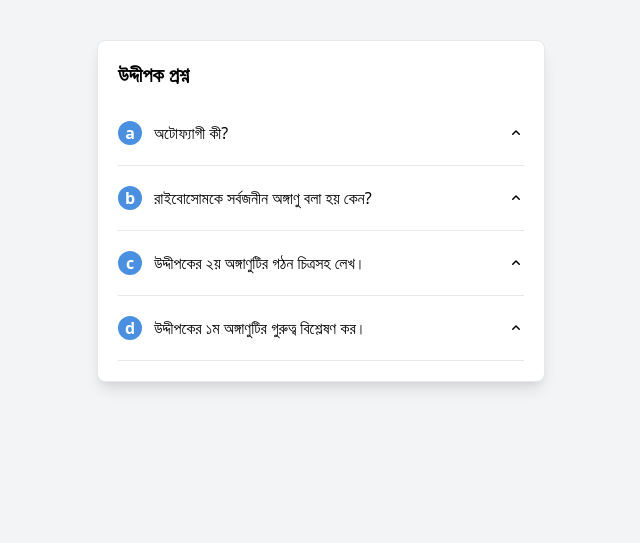
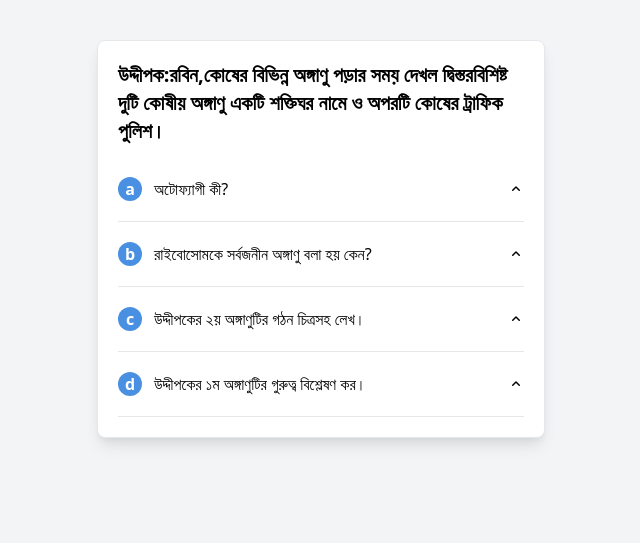
Before and after one commit to Asifurrahman-Noyons/accordion_cq, a plain HTML site: page index.html in a window 1280 px wide. Shown: the whole page, without its empty margins (319-959 px from the left). Drawn offline with nearby package versions, Linux system fonts and the light colour scheme.

Commit message:
Update index.html

```diff
--- a/index.html
+++ b/index.html
@@ -40,7 +40,7 @@
         // Sample data for the accordion titles and content
       const accordionData = [
     {
-        title: "উদ্দীপক প্রশ্ন",
+        title: "উদ্দীপক:রবিন,কোষের বিভিন্ন অঙ্গাণু পড়ার সময় দেখল দ্বিস্তরবিশিষ্ট দুটি কোষীয় অঙ্গাণু একটি শক্তিঘর নামে ও অপরটি কোষের ট্রাফিক পুলিশ।",
         items: [
             {
                 title: "অটোফ্যাগী কী?",
```
